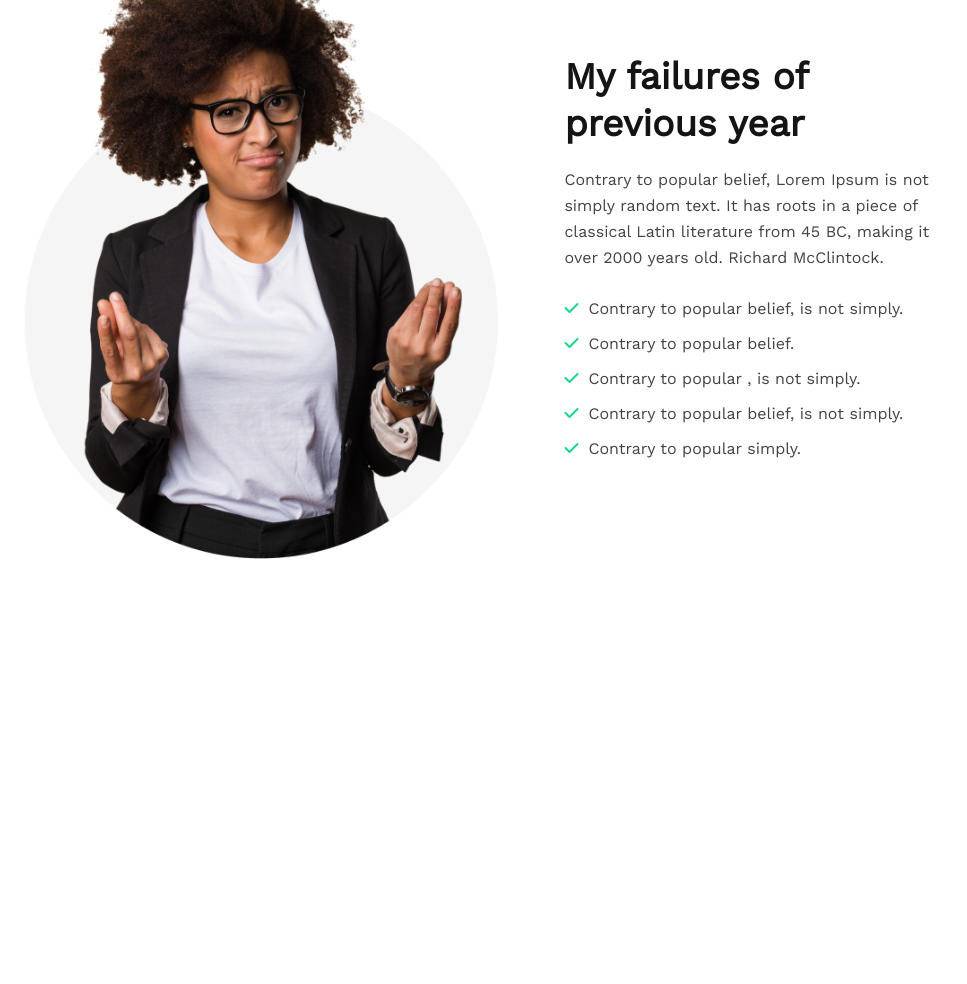
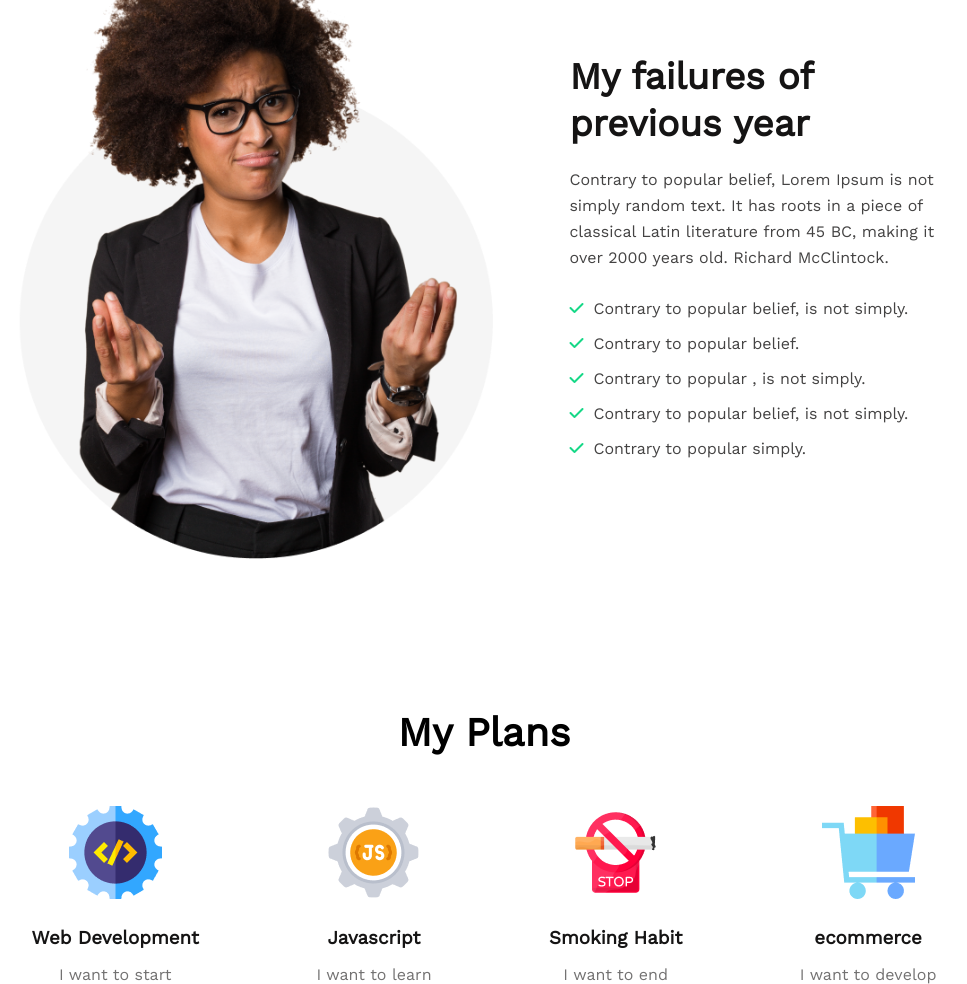
Before and after one commit to sumaakter1/new-year-new-me, a plain HTML site: page index.html in a window 1280 px wide. Shown: the part 841-1825 px from the top of the page, without its empty margins (156-1123 px from the left). Before the commit the page ends 1400 px from the top, so only its background shows below. Drawn offline with nearby package versions, Linux system fonts and the light colour scheme.

Commit message:
added plan section

```diff
--- a/index.html
+++ b/index.html
@@ -64,6 +64,38 @@
           </div>
         </div>
       </section>
+
+      <!-- plan section  -->
+
+      <section>
+        <div class="plan-container">
+          <h3 class="plan-title">My Plans</h3>
+          <div class="plans">
+            <div class="plan">
+              <img src="images/icons/web.png" alt="">
+              <h3>Web Development</h3>
+              <p>I want to start</p>
+            </div>
+            <div class="plan">
+              <img src="images/icons/js.png" alt="">
+              <h3>Javascript</h3>
+              <p>I want to learn</p>
+            </div>
+            <div class="plan">
+              <img src="images/icons/smoke.png" alt="">
+              <h3>Smoking Habit</h3>
+              <p>I want to end
+              </p>
+            </div>
+            <div class="plan">
+              <img src="images/icons/ecom.png" alt="">
+              <h3>ecommerce</h3>
+              <p>I want to develop
+              </p>
+            </div>
+          </div>
+        </div>
+      </section>
     </main>
   </body>
 </html>
--- a/styles/style.css
+++ b/styles/style.css
@@ -43,7 +43,7 @@
   justify-content: center;
   align-items: center;
   padding-top: 750px;
-  gap: 50px;
+  gap: 60px;
 }
 .failures-container img {
   height: 650px;
@@ -75,3 +75,28 @@
   color: #16d887;
   padding-right: 10px;
 }
+
+/* plans styles  */
+
+.plan-title {
+  text-align: center;
+  font-weight: 700;
+  font-size: 40px;
+  padding-top: 150px;
+  padding-bottom: 50px;
+}
+.plans {
+  display: flex;
+  justify-content: space-evenly;
+  text-align: center;
+  margin: 0px 70px;
+}
+.plan h3 {
+  font-weight: 700;
+  padding-bottom: 16px;
+  padding-top: 24px;
+  color: #151414;
+}
+.plan p {
+  color: #737272;
+}
```
